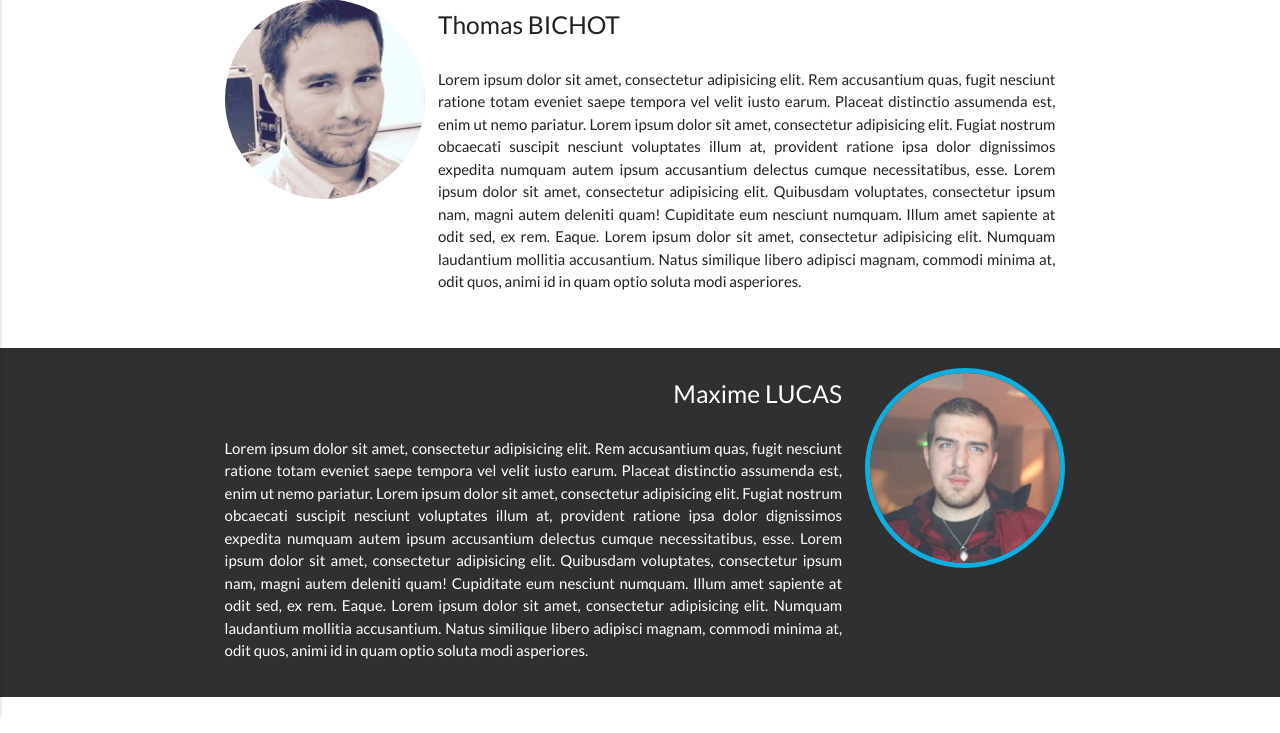
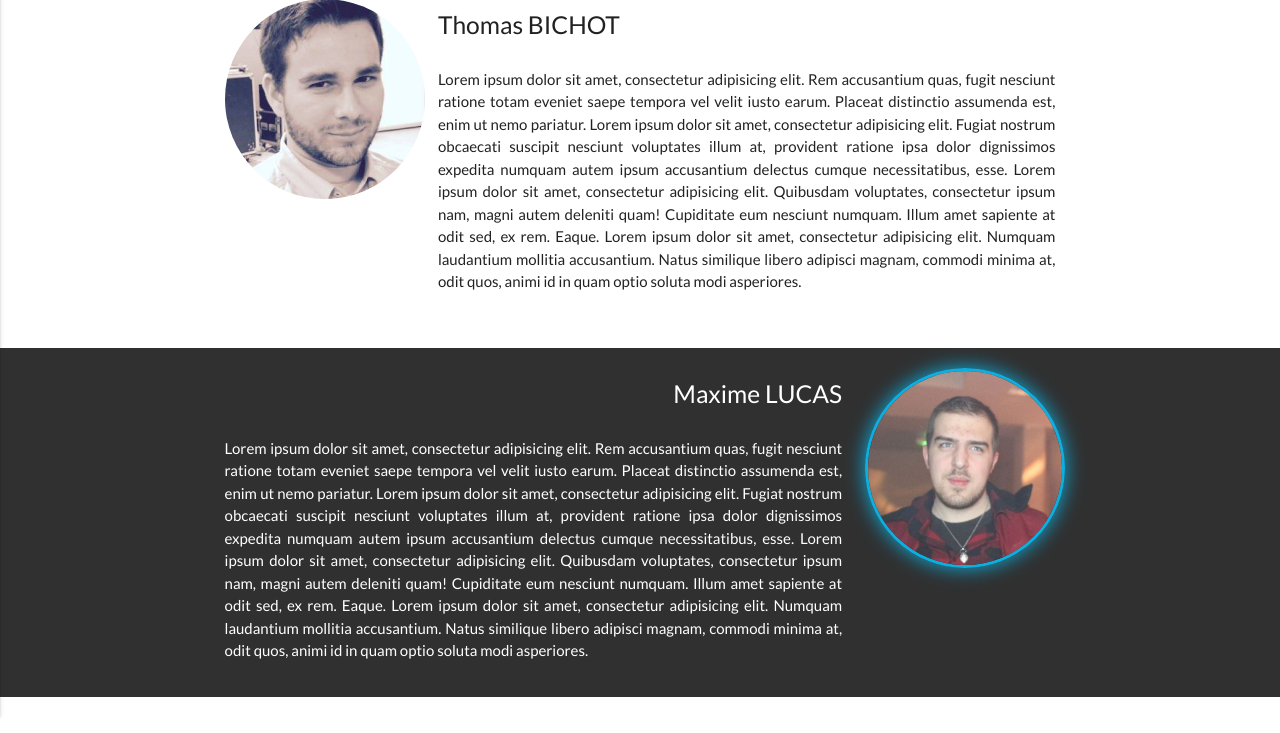
Before and after one commit to Coco-sempai/site-projet-tut, a PHP site: page /membres.php in a window 1280 px wide, with the pointer over the restyled element. Shown: the part 144-877 px from the top of the page. Run offline with PHP 8.4, Linux system fonts and the light colour scheme; some libraries are stand-ins or nearby versions.

Commit message:
Fix zoom image

```diff
--- a/css/style.css
+++ b/css/style.css
@@ -439,8 +439,9 @@ a.contact:hover{
 }
 
 .row-grey img:hover, .row-white img:hover {
-	border: 5px solid #0DAFE0;
-	transition-duration: 0.4s;
+	border: 3px solid #0DAFE0;
+	transition-duration: 0.1s;
+	box-shadow:0px 0px 20px #0DAFE0;
 }
 
 .tweet .material-icons:first-child {
```
